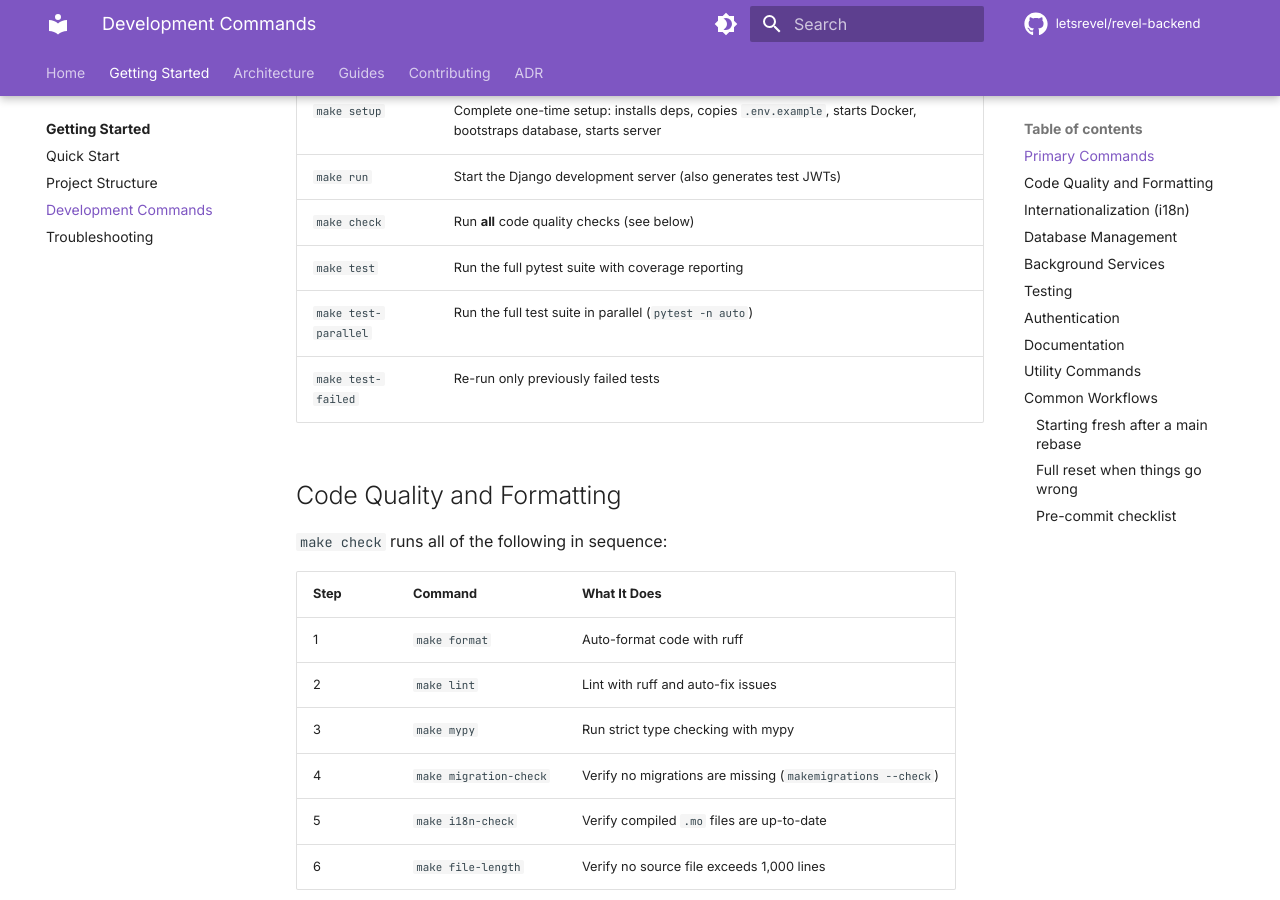
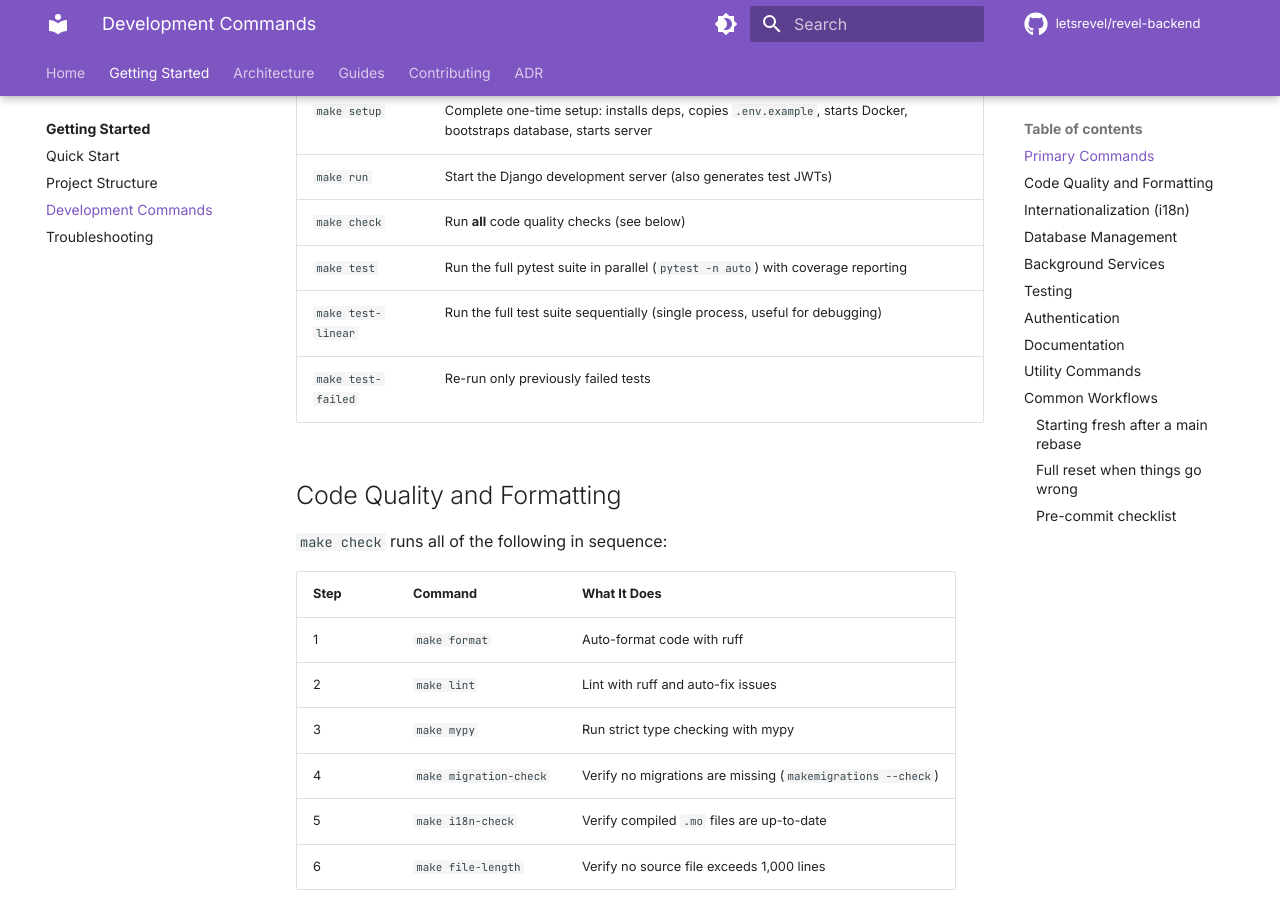
Before and after one commit to letsrevel/revel-backend, an MkDocs documentation site: the page built from docs/getting-started/development-commands.md, in a window 1280 px wide and 900 px high, scrolled down 580 px. Built offline with MkDocs 1.6.1 and Material for MkDocs 9.7.7, drawn with Linux system fonts in a browser that asks for light colours; comment, search, counter and statistics services are not loaded; some of the changed text lies outside the part shown.

Commit message:
rebase main (#263)

````diff
--- a/docs/getting-started/development-commands.md
+++ b/docs/getting-started/development-commands.md
@@ -18,8 +18,8 @@ These are the commands you will use most often during day-to-day development.
 | `make setup` | Complete one-time setup: installs deps, copies `.env.example`, starts Docker, bootstraps database, starts server |
 | `make run` | Start the Django development server (also generates test JWTs) |
 | `make check` | Run **all** code quality checks (see below) |
-| `make test` | Run the full pytest suite with coverage reporting |
-| `make test-parallel` | Run the full test suite in parallel (`pytest -n auto`) |
+| `make test` | Run the full pytest suite in parallel (`pytest -n auto`) with coverage reporting |
+| `make test-linear` | Run the full test suite sequentially (single process, useful for debugging) |
 | `make test-failed` | Re-run only previously failed tests |
 
 ## Code Quality and Formatting
@@ -109,8 +109,8 @@ To test with real async processing, set `CELERY_TASK_ALWAYS_EAGER=False` in your
 
 | Command | Description |
 |---------|-------------|
-| `make test` | Run the full test suite with coverage reporting |
-| `make test-parallel` | Run tests in parallel with `pytest -n auto` |
+| `make test` | Run the full test suite in parallel (`pytest -n auto`) with coverage reporting |
+| `make test-linear` | Run the full test suite sequentially (single process, useful for debugging) |
 | `make test-failed` | Re-run only tests that failed in the previous run |
 
 ## Authentication
@@ -173,5 +173,5 @@ make run              # Start the server
 
 ```bash
 make check            # Format + lint + mypy + migration-check + i18n-check + file-length
-make test             # (or make test-parallel)
+make test             # (or make test-linear for sequential execution)
 ```
````
Also changed, not shown: CLAUDE.md (+3 -2 lines), docs/contributing/ci-pipeline.md (+1 -1 lines), docs/contributing/testing.md (+2 -2 lines), 1 other file.
